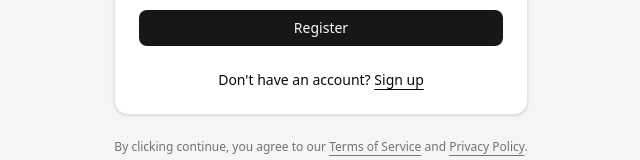
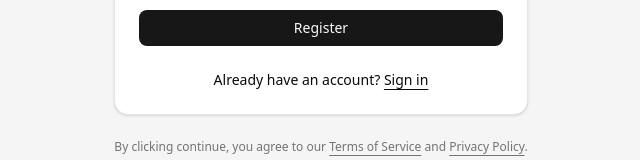
Before and after one commit to dawtom97/next-card-game, a Next.js app: page /auth/register in a window 1280 px wide. Shown: the part 555-715 px from the top of the page, without its empty margins (319-959 px from the left). Built offline with nearby package versions, Linux system fonts and the light colour scheme.

Commit message:
login and register page redirect

```diff
--- a/components/Auth/LoginForm.tsx
+++ b/components/Auth/LoginForm.tsx
@@ -13,6 +13,7 @@ import { Label } from "@/components/ui/label"
 import { useState } from "react"
 import { useLoginMutation } from "@/redux/services/api"
 import { useRouter } from "next/navigation"
+import Link from "next/link"
 
 export function LoginForm({
   className,
@@ -83,7 +84,7 @@ export function LoginForm({
                     type="password"
                     value={password}
                     onChange={(e) => setPassword(e.target.value)}
-                    />
+                  />
                 </div>
                 <Button type="submit" className="w-full">
                   Login
@@ -91,9 +92,9 @@ export function LoginForm({
               </div>
               <div className="text-center text-sm">
                 Don&apos;t have an account?{" "}
-                <a href="#" className="underline underline-offset-4">
+                <Link href="/auth/register" className="underline underline-offset-4">
                   Sign up
-                </a>
+                </Link>
               </div>
             </div>
           </form>
--- a/components/Auth/RegisterForm.tsx
+++ b/components/Auth/RegisterForm.tsx
@@ -13,6 +13,7 @@ import { useState } from "react"
 import { useRegisterMutation } from "@/redux/services/api"
 import { useRouter } from "next/navigation"
 import { toast } from "sonner"
+import Link from "next/link"
 
 
 export function RegisterForm({
@@ -129,10 +130,10 @@ export function RegisterForm({
                 </Button>
               </div>
               <div className="text-center text-sm">
-                Don&apos;t have an account?{" "}
-                <a href="#" className="underline underline-offset-4">
-                  Sign up
-                </a>
+                Already have an account?{" "}
+                <Link href="/auth/login" className="underline underline-offset-4">
+                  Sign in
+                </Link>
               </div>
             </div>
           </form>
```
